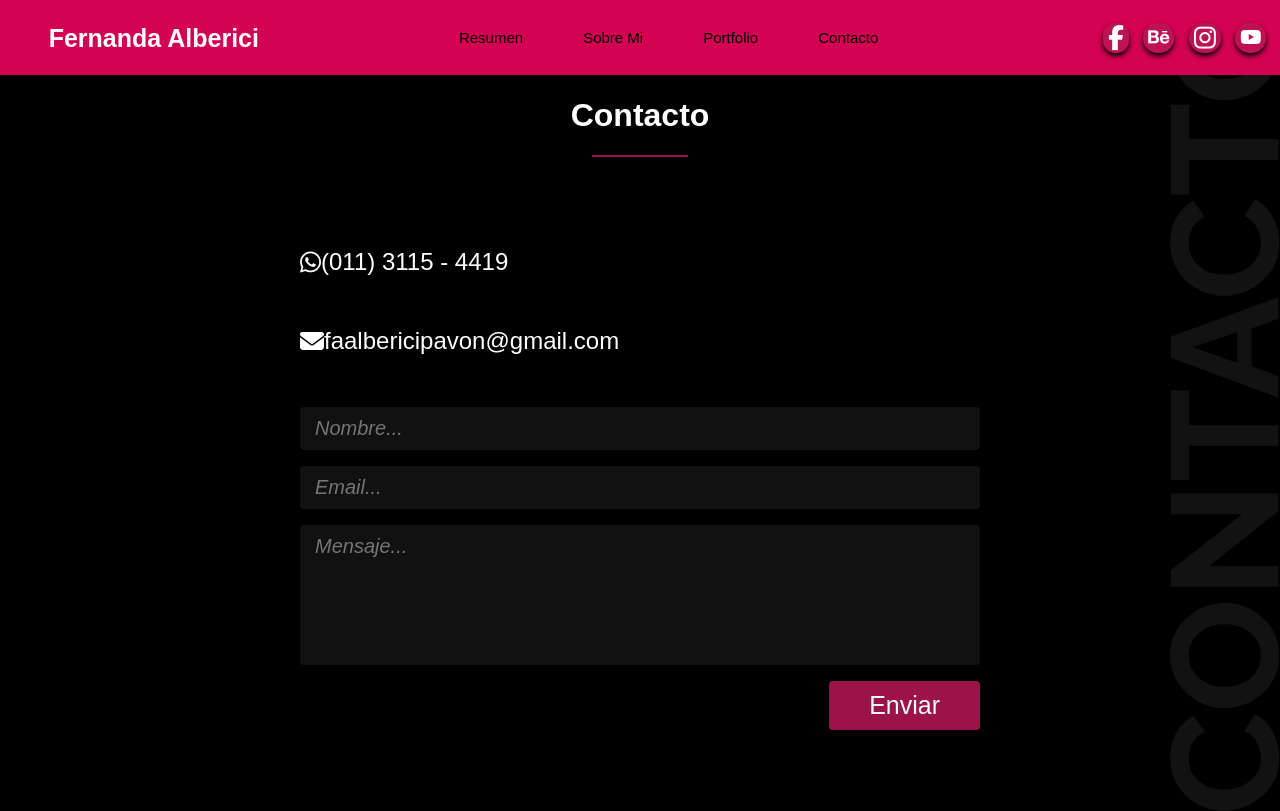
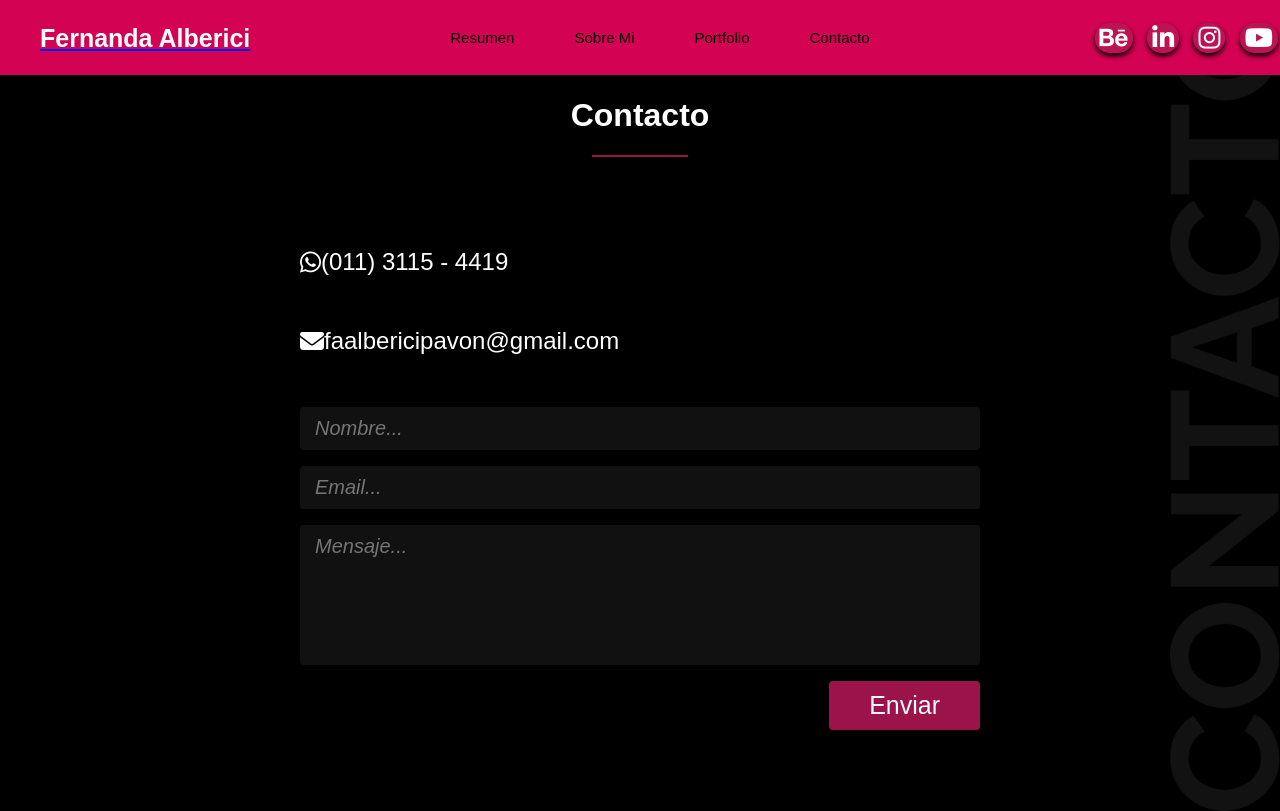
Before and after one commit to l-u-c-i-a-r-o-i-g/landing_FernandaAlbericiPavon, a plain HTML site: page contacto.html in a window 1280 px wide. Drawn offline with Linux system fonts and the light colour scheme; files whose address does not match are found by name; a web font is replaced by a local one.

Commit message:
Entrega a CoderHouse

```diff
--- a/contacto.html
+++ b/contacto.html
@@ -13,7 +13,7 @@
   <body>
     <header class="head">
       <nav class="navbar">
-        <h1>Fernanda Alberici</h1>
+        <a href="index.html" class="title-logo"><h1>Fernanda Alberici</h1></a>
         <button class="toggle">
           <i class="fas fa-bars"></i>
         </button>
@@ -27,20 +27,12 @@
         </ul>
         <div class="social">
           <ul>
-            <li>
-              <a id="face" href=""><i class="fa fa-brands fa-facebook"></i></a>
-            </li>
-            <li>
-              <a id="twitter" href=""><i class="fa fa-brands fa-behance fa-xs"></i></a>
-            </li>
-            <li>
-              <a id="instagram" href=""><i class="fa fa-brands fa-instagram"></i></a>
-            </li>
-            <li>
-              <a id="youtube" href=""><i class="fa fa-brands fa-youtube fa-xs"></i></a>
-            </li>
+              <li><a id="face" href=""><i class="fa-brands fa-behance"></i></a></li>
+              <li><a id="twitter" href=""><i class="fa-brands fa-linkedin-in"></i></a></li>
+              <li><a id="instagram" href=""><i class="fab fa-instagram"></i></a></li>
+              <li><a id="youtube" href=""><i class="fa-brands fa-youtube"></i></a></li>
           </ul>
-        </div>
+      </div>
       </nav>
     </header>
 
```
Also changed, not shown: portfolio.html (+6 -14 lines).
